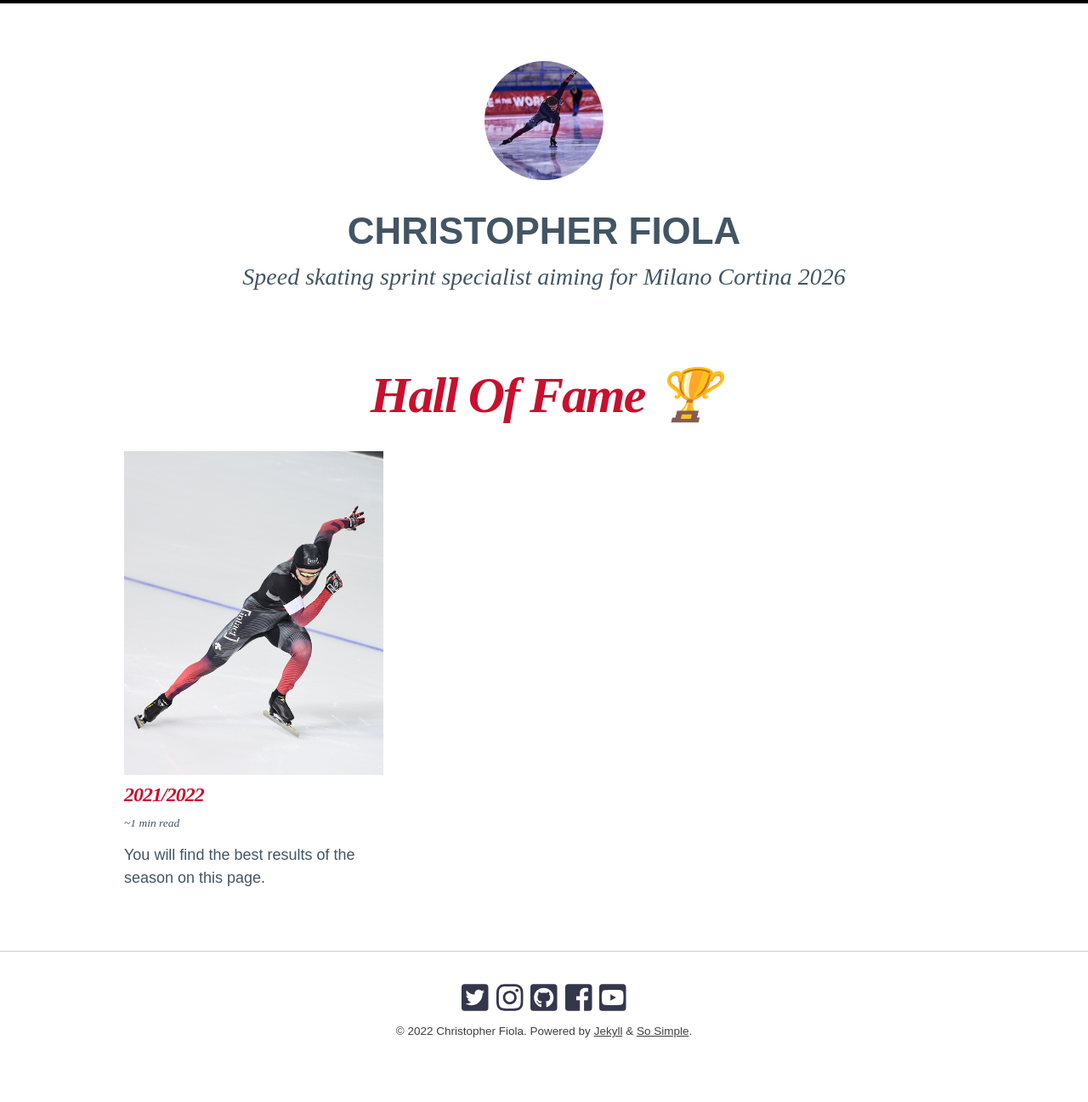
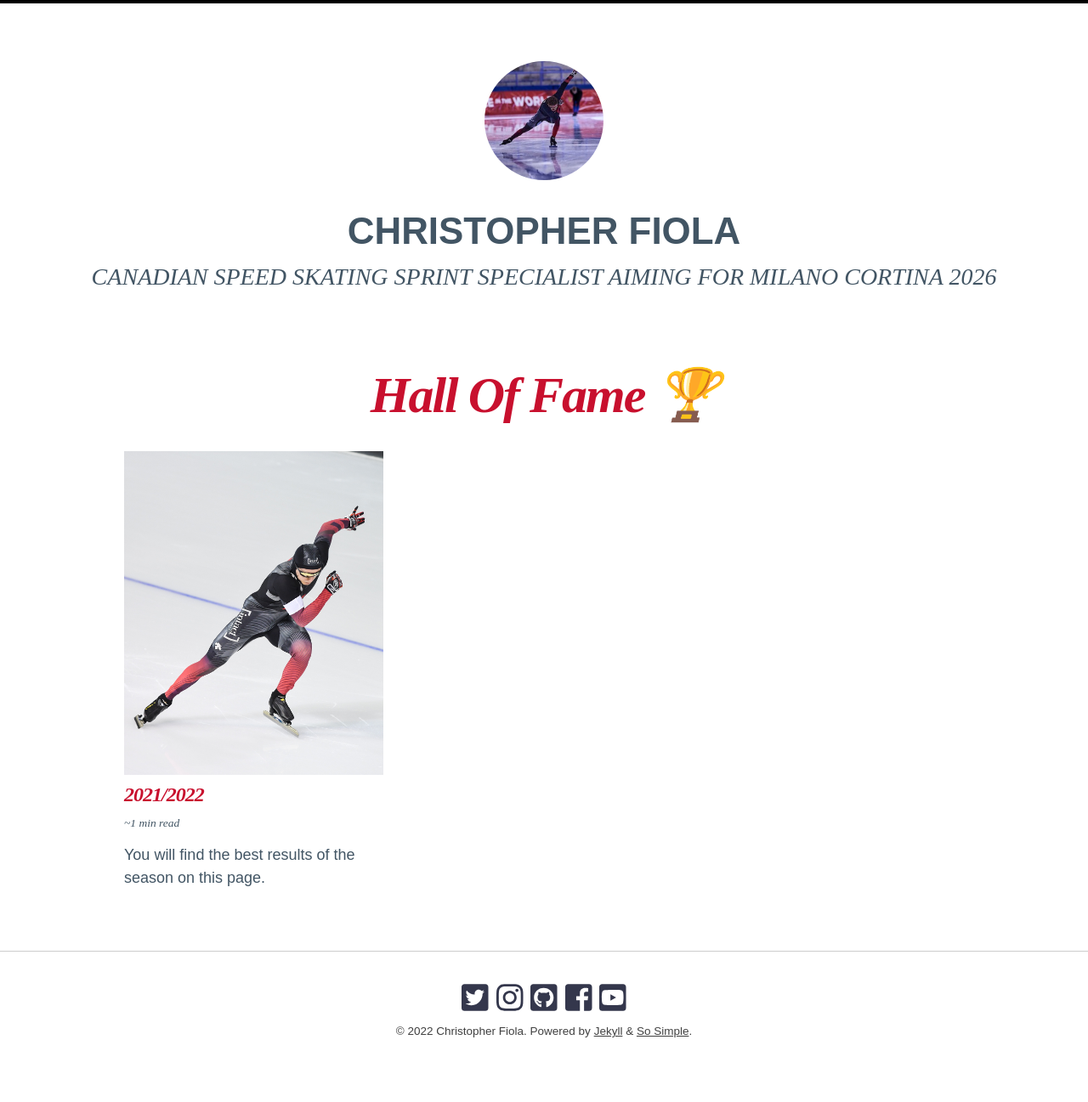
Before and after one commit to ChrisFiola/chrisfiola.github.io, a Jekyll site: the page built from hof.md, in a window 1280 px wide. Shown: the whole page at 85% size. Built offline with Jekyll 4.4.1, drawn with Linux system fonts in a browser that asks for light colours; nearby versions of some CDN libraries; some web fonts are replaced.

Commit message:
Upper case description

```diff
--- a/_config.yml
+++ b/_config.yml
@@ -20,7 +20,7 @@ remote_theme: mmistakes/so-simple-theme@3.2.0
 skin: "/assets/css/skins/default.css"
 locale: en-CA
 title: "Christopher Fiola"
-description: "Speed skating sprint specialist aiming for Milano Cortina 2026"
+description: "CANADIAN SPEED SKATING SPRINT SPECIALIST AIMING FOR MILANO CORTINA 2026"
 baseurl: "/"
 url: #"https://chrisfiola.github.io"
 logo: "/images/skating.jpg" #/images/so-simple-site-logo.png" # path of site logo, e.g. "/assets/images/logo.png"
```
